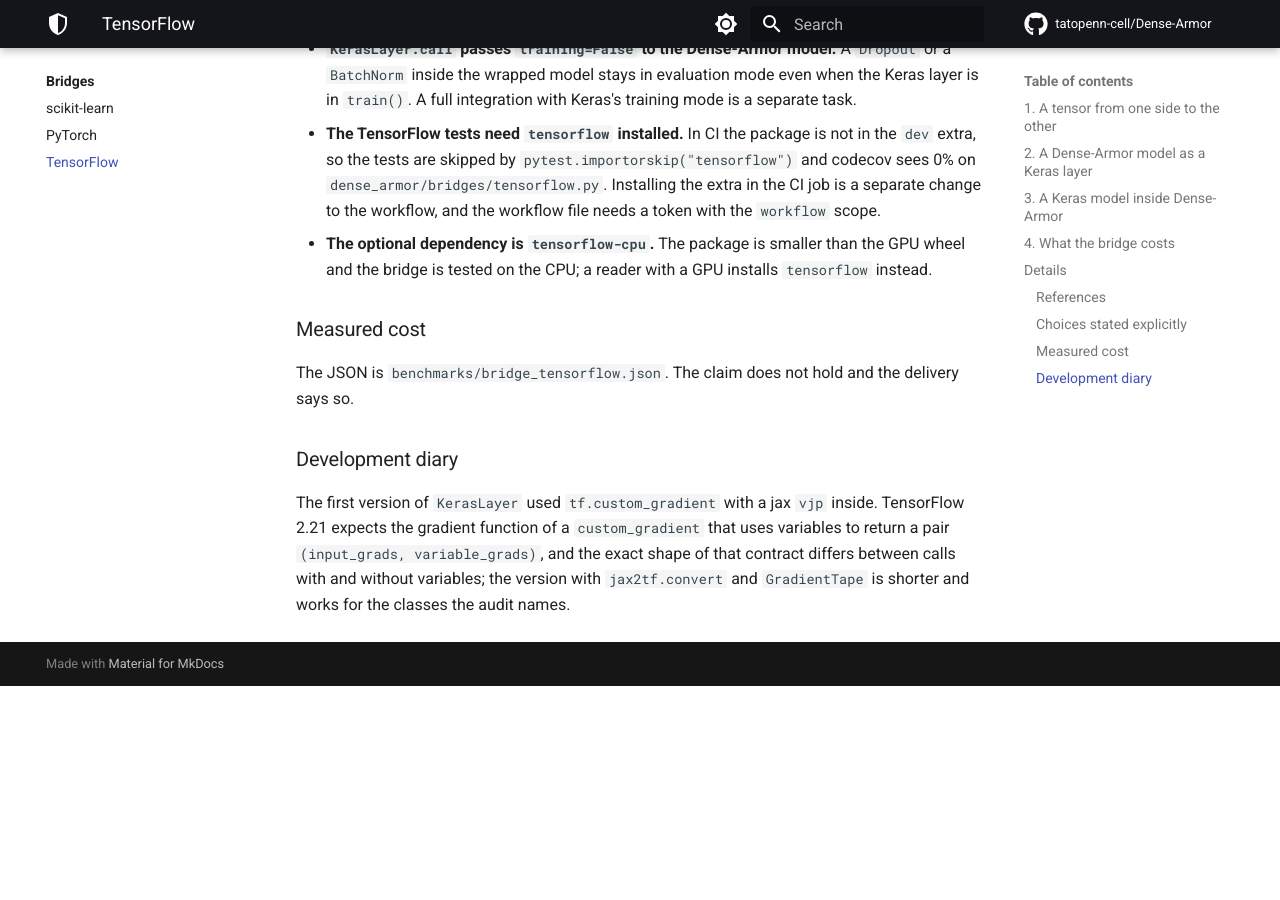
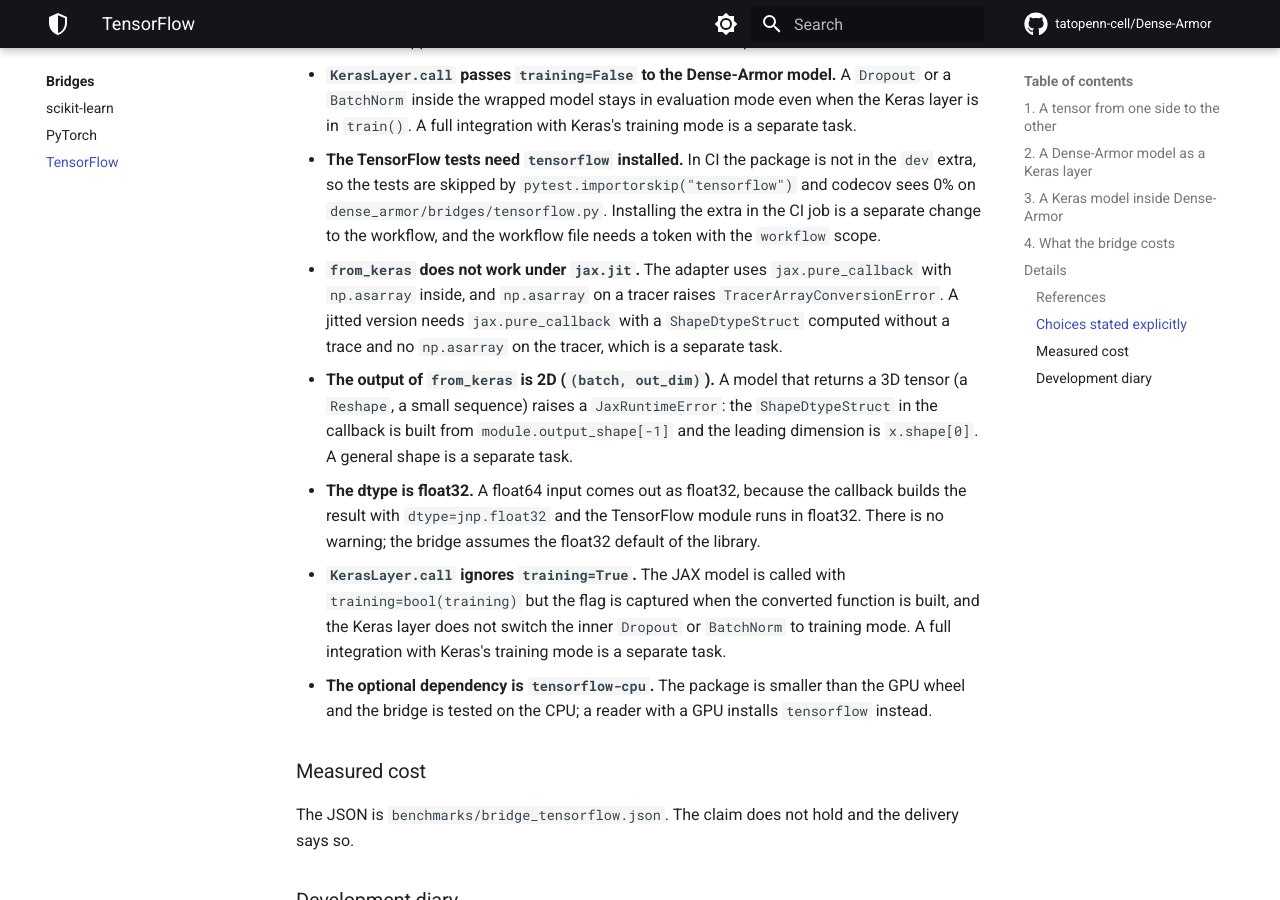
Before and after one commit to tatopenn-cell/Dense-Armor, an MkDocs documentation site: the page built from docs/bridges/tensorflow.md, in a window 1280 px wide and 900 px high, scrolled down 3045 px. Built offline with MkDocs 1.6.1 and Material for MkDocs 9.7.7, drawn with Linux system fonts in a browser that asks for light colours; comment, search, counter and statistics services are not loaded; before the commit the page ends 3731 px from its top, so only the background shows below that; some of the changed text lies outside the part shown.

Commit message:
task B3 review round 2: jax2tf.convert cached per (shape, training) in KerasLayer; JSON at batch 256 (53x overhead, was 68x); 4 limits declared in Details (no jit, 2D output only, float32 forced, training ignored); test_optimizer stable on TF 2.20 and 2.21

```diff
--- a/docs/bridges/tensorflow.md
+++ b/docs/bridges/tensorflow.md
@@ -68,7 +68,7 @@
 
 `benchmarks/bridge_tensorflow.py` measures the forward of the same model (a `Sequential` of `Dense(64,128)`, `Relu`, `Dense(128,32)`) on batch 256, float32, seven runs: the JAX model called directly, an equivalent `tf.keras.Sequential` called directly, and the bridge.
 
-The claim declared in the first commit (the bridge costs less than 20% of the JAX forward) **does not hold**. On batch 256 the bridge takes 15.8 ms against 0.23 ms of the JAX forward, a factor of 68; the TensorFlow model called directly takes 3.7 ms on the same data, so the bridge adds about 12 ms on top of TensorFlow's own cost. The full run at batch 256 is in `benchmarks/bridge_tensorflow.json`. The cost is dominated by the TensorFlow layer machinery around the JAX call, not by the DLPack conversion; making it cheaper is a separate task.
+The claim declared in the first commit (the bridge costs less than 20% of the JAX forward) **does not hold**. On batch 256 the bridge takes 10.5 ms against 0.19 ms of the JAX forward, a factor of 53; the TensorFlow model called directly takes 3.4 ms on the same data, so the bridge adds about 7 ms on top of TensorFlow's own cost. The `jax2tf.convert` of the forward is cached per (shape, training) inside the layer, so only the first call pays the conversion. The full run at batch 256 is in `benchmarks/bridge_tensorflow.json`. The cost is dominated by the TensorFlow layer machinery around the JAX call, not by the DLPack conversion; making it cheaper is a separate task.
 
 ## Details
 
@@ -88,6 +88,10 @@
 - **`KerasLayer.call` deep-copies the Dense-Armor model at every call.** The Dense-Armor layers hold mutable `Param.value`, so a shared model would leak the tracers of the previous call; a copy per call avoids the leak and costs about 1 ms. The `jax2tf.convert` of the forward function is also rebuilt at every call, and that is the larger term of the 68x overhead. A Keras wrapper that caches the converted function is a separate task.
 - **`KerasLayer.call` passes `training=False` to the Dense-Armor model.** A `Dropout` or a `BatchNorm` inside the wrapped model stays in evaluation mode even when the Keras layer is in `train()`. A full integration with Keras's training mode is a separate task.
 - **The TensorFlow tests need `tensorflow` installed.** In CI the package is not in the `dev` extra, so the tests are skipped by `pytest.importorskip("tensorflow")` and codecov sees 0% on `dense_armor/bridges/tensorflow.py`. Installing the extra in the CI job is a separate change to the workflow, and the workflow file needs a token with the `workflow` scope.
+- **`from_keras` does not work under `jax.jit`.** The adapter uses `jax.pure_callback` with `np.asarray` inside, and `np.asarray` on a tracer raises `TracerArrayConversionError`. A jitted version needs `jax.pure_callback` with a `ShapeDtypeStruct` computed without a trace and no `np.asarray` on the tracer, which is a separate task.
+- **The output of `from_keras` is 2D (`(batch, out_dim)`).** A model that returns a 3D tensor (a `Reshape`, a small sequence) raises a `JaxRuntimeError`: the `ShapeDtypeStruct` in the callback is built from `module.output_shape[-1]` and the leading dimension is `x.shape[0]`. A general shape is a separate task.
+- **The dtype is float32.** A float64 input comes out as float32, because the callback builds the result with `dtype=jnp.float32` and the TensorFlow module runs in float32. There is no warning; the bridge assumes the float32 default of the library.
+- **`KerasLayer.call` ignores `training=True`.** The JAX model is called with `training=bool(training)` but the flag is captured when the converted function is built, and the Keras layer does not switch the inner `Dropout` or `BatchNorm` to training mode. A full integration with Keras's training mode is a separate task.
 - **The optional dependency is `tensorflow-cpu`.** The package is smaller than the GPU wheel and the bridge is tested on the CPU; a reader with a GPU installs `tensorflow` instead.
 
 ### Measured cost
```
Also changed, not shown: 3 other files.
